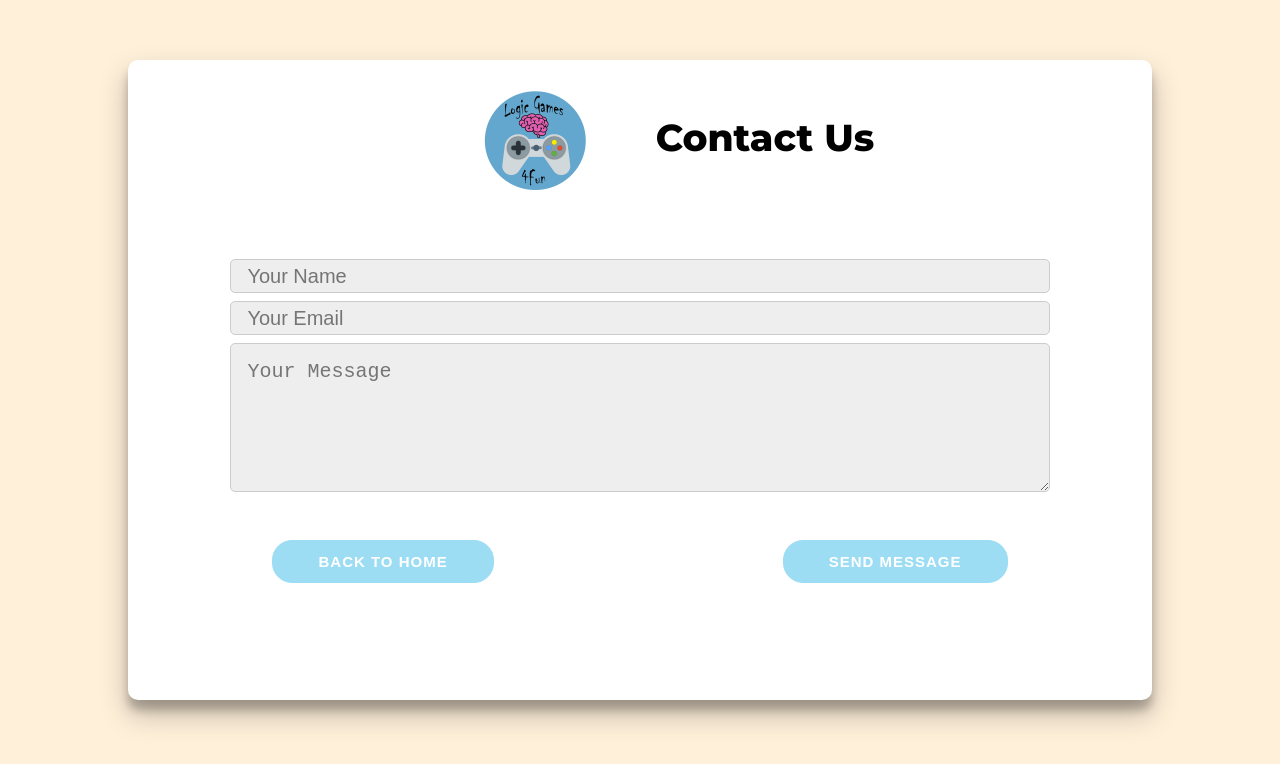
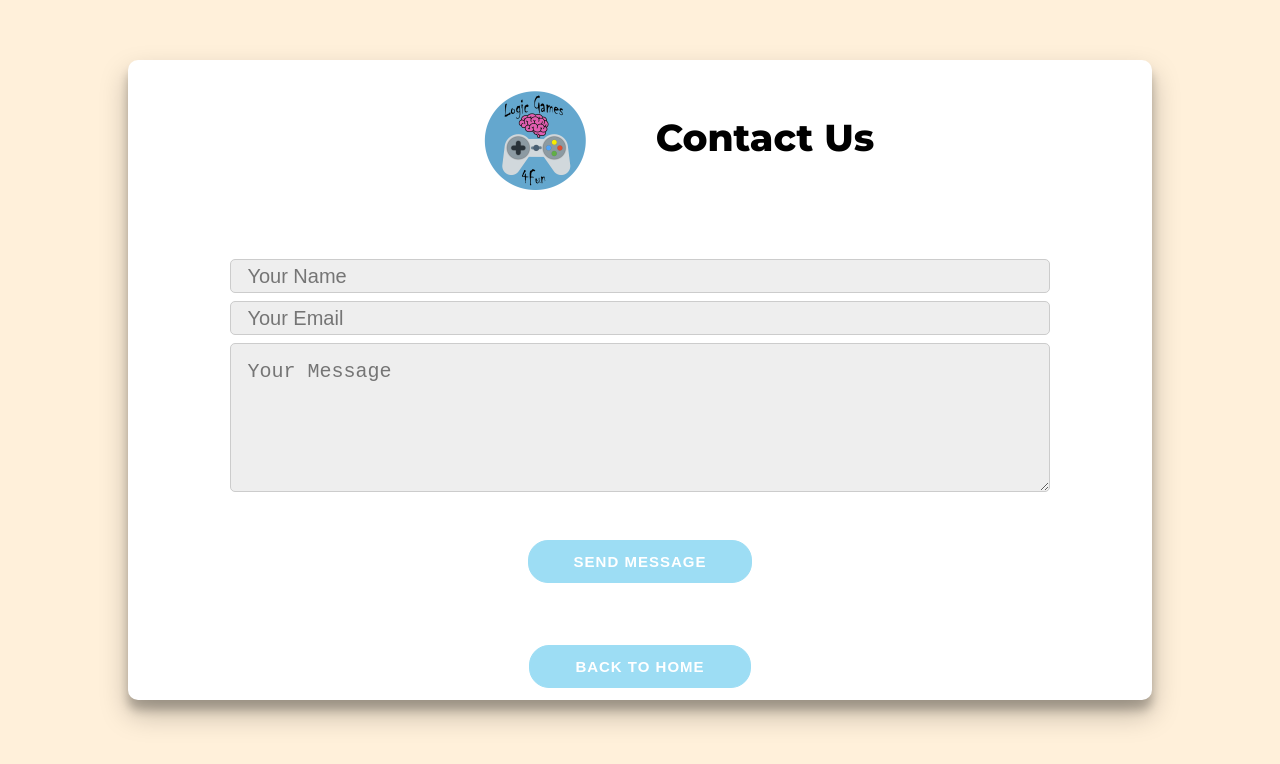
Before and after one commit to jklis2/Logic_Games_4Fun, a React (Create React App) app in the folder LogicGames4Fun/Client/: page /contact in a window 1280 px wide. Shown: the top 764 px of the page. Built offline with nearby package versions, Linux system fonts and the light colour scheme; no server answers.

Commit message:
Added AboutUsForm with design

```diff
--- a/LogicGames4Fun/Client/src/App.js
+++ b/LogicGames4Fun/Client/src/App.js
@@ -5,6 +5,7 @@
 import { Dashboard } from './Routers/Dashboard';
 import { LoginAndRegister } from './Routers/LoginAndRegister';
 import { Contact } from './Routers/Contact'
+import { AboutUs } from './Routers/AboutUs'
 
 
 function App() {
@@ -29,6 +30,7 @@
         <Route path='/dashboard' element={<Dashboard/>}/>
         <Route path='/login' element={<LoginAndRegister/>}/>
         <Route path='/contact' element={<Contact/>}/>
+        <Route path='/aboutus' element={<AboutUs/>}/>
       </Routes>
     </BrowserRouter>
   );
--- /dev/null
+++ b/LogicGames4Fun/Client/src/Component/CSS/AboutUsForm.css
@@ -0,0 +1,55 @@
+@import url('https://fonts.googleapis.com/css?family=Montserrat:400,800');
+
+body{
+    background-color: #fff0da;
+}
+
+.aboutUs-page-content {
+    width:80vw;
+	height: 80vh;
+	background-color: #fff;
+	margin: 10vh 10vw;
+    border-radius: 10px;
+    box-shadow: 0 14px 28px rgba(0,0,0,0.25),
+			0 10px 10px rgba(0,0,0,0.22);
+    font-family: 'Montserrat', sans-serif;
+}
+
+#aboutUs-logo-text{
+    display: flex;
+    flex-direction: row;
+    justify-content: center;
+}
+
+#aboutUs-page-text {
+    font-size: 25px;
+    padding-top: 1.5rem;
+}
+
+.aboutUs-description {
+    font-size: 20px;
+    margin: 0 6rem 0 6rem;
+    text-align: justify;
+}
+
+.contact-buttons {
+    display: flex;
+    justify-content: center;
+    margin-top: 2rem;
+}
+
+#backTohomeButton {
+    margin-top: 1rem;
+    border-radius: 20px;
+	border: 1px solid #9dddf4;
+	background-color: #9dddf4;
+	color: #FFFFFF;
+	font-size: 15px;
+	font-weight: bold;
+	padding: 12px 45px;
+	letter-spacing: 1px;
+    text-transform: uppercase;
+	transition: transform 80ms ease-in;
+    position: fixed;
+    bottom: 7rem;
+}
--- /dev/null
+++ b/LogicGames4Fun/Client/src/Component/JSX/AboutUsForm.jsx
@@ -0,0 +1,32 @@
+import React from "react";
+import "../CSS/AboutUsForm.css"
+
+export const AboutUsForm = () => {
+    return (
+        <>
+            <div class="aboutUs-page-content">
+                <div id="aboutUs-logo-text">
+                    <div id="aboutUs-page-logo">
+                        <img src={`${process.env.PUBLIC_URL}/Images/LogoLogicGames4Fun_smaller.png`}
+                        alt="Logic Games 4Fun Logo">
+                        </img>
+                    </div>
+                    <div id="aboutUs-page-text">
+                        <h2>Nice to meet you!</h2>
+                    </div>
+                </div>
+                <div class="aboutUs-description">
+                We're Mateusz and Kuba, IT students from Cracow and developers of Logic Games 4Fun.
+                Our journey started when both us were trying to come up with an idea for an engineering thesis.
+                Our startup that wants to show people that browser games don't have to be violent,
+                addictive or pointless. Logic Games 4Fun is created to encourage people to practice their mind.
+                Our logic games will be adapted to people of all ages, through different levels of difficulty.
+                After a friend connected us, the rest is history.
+                </div>
+                <div class="contact-buttons">
+                    <button id="backTohomeButton">Back to home</button>
+                </div>
+            </div>
+        </>
+    );
+};
--- /dev/null
+++ b/LogicGames4Fun/Client/src/routers/AboutUs.jsx
@@ -0,0 +1,10 @@
+import React from "react";
+import { AboutUsForm } from "../Component/JSX/AboutUsForm"
+
+export const AboutUs = () => {
+  return (
+    <>
+      <AboutUsForm/>
+    </>
+  );
+};
```
